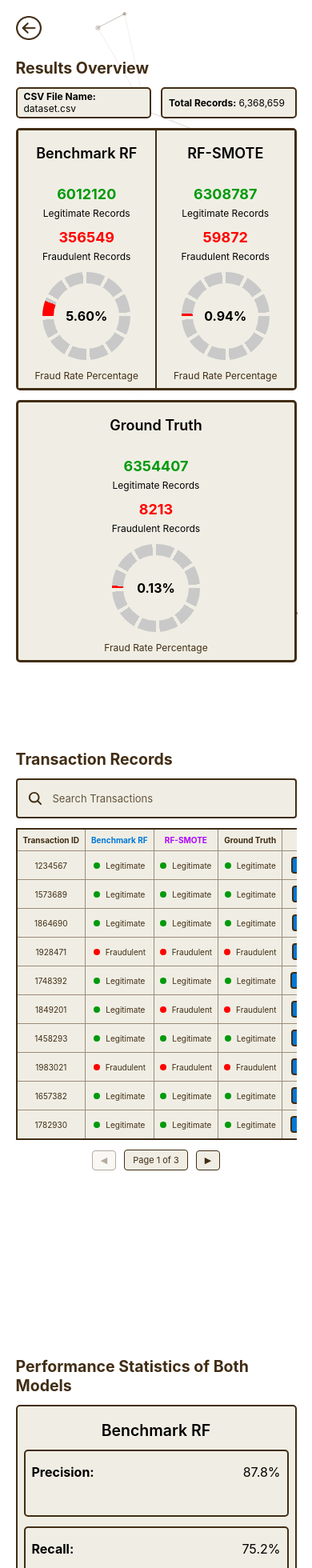
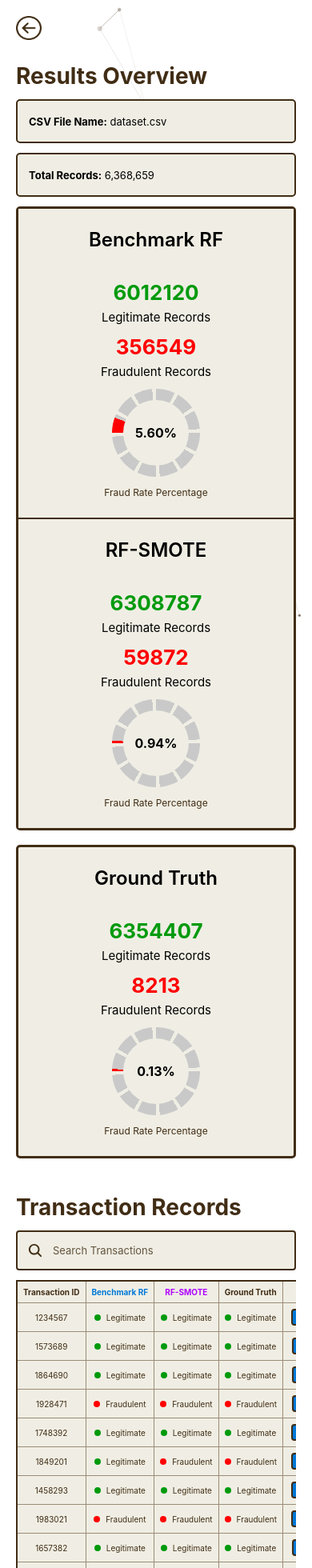
Before and after one commit to alexbytesized/Integritree, a React (Vite) app in the folder frontend/: page /researcher in a window 390 px wide. Shown: the top 1960 px of the page at 80% size. Built offline with nearby package versions, Linux system fonts and the light colour scheme; a web font is replaced by a local one.

Commit message:
Fixed inconsistent sizing for different screens

```diff
--- a/frontend/src/pages/ResearcherResultsPage.css
+++ b/frontend/src/pages/ResearcherResultsPage.css
@@ -2,16 +2,19 @@
   box-sizing: border-box;
 }
 
-.statistics{
+.statistics {
   display: flex;
   flex-direction: column;
-    width: auto;
-    height: clamp(300px, 250vh, 2200px);
+  width: 100%;
+
+  min-height: 100vh;
+  height: auto;
+
   padding-left: clamp(16px, 5vw, 60px);
   padding-right: clamp(16px, 5vw, 60px);
 }
 
-.statistics-title{
+.statistics-title {
   font-family: 'SF Pro Display', sans-serif;
   font-size: clamp(16px, 5vw, 45px);
   font-weight: bold;
@@ -19,65 +22,83 @@
   padding-top: clamp(16px, 5vw, 60px);
 }
 
-.statistics-upper{
+.statistics-upper {
   display: flex;
   flex-direction: row;
-    width: auto;
-    height: clamp(300px, 90vh, 1000px);
+  width: 100%;
+
+  min-height: clamp(700px, 90vh, 1000px);
+  height: auto;
+
   gap: clamp(12px, 2.5vw, 34px);
-    padding-top: clamp(12px, 2.0vw, 22px);
+  padding-top: clamp(12px, 2vw, 22px);
 }
 
-.stat-model{
+.stat-model {
   display: flex;
   flex-direction: column;
-    border-color: #412D15;
-    border-style: solid;
+
+  border: 2px solid #412D15;
   border-radius: 5px;
-    border-width: 2px;
   background-color: #F0EEE4;
+
   width: 50%;
+
   font-family: 'SF Pro Display', sans-serif;
   font-size: clamp(12px, 1.5vw, 25px);
+
   padding-left: clamp(8px, 2vw, 30px);
   padding-right: clamp(8px, 2vw, 30px);
+  padding-top: clamp(16px, 5vw, 30px);
+  padding-bottom: clamp(16px, 3vw, 30px);
+
   align-items: center;
-    padding-top: clamp(16px, 5vw, 30px);
-    gap: clamp(16px, 4vw, 50px);
+  gap: clamp(16px, 3vw, 35px);
 }
 
-.column{
+.column {
   width: min(100%, clamp(240px, 60vw, 750px));
-    height: clamp(40px, 10vh, 200px);
+
+  min-height: clamp(90px, 12vh, 160px);
+  height: auto;
+
   border-radius: 5px;
-    border-color: #412D15;
-    border-width: 2px;
-    border-style: solid;
+  border: 2px solid #412D15;
 }
 
-.stat-title, .test-title{
+.stat-title,
+.test-title {
   font-weight: 600;
   font-size: clamp(18px, 5vw, 40px);
   margin: 0;
 }
 
-.row{
+.row {
   display: flex;
   flex-direction: row;
   align-items: center;
   justify-content: space-between;
+
+  width: 100%;
+  min-height: 100%;
+
   padding-left: clamp(8px, 2vw, 30px);
   padding-right: clamp(8px, 2vw, 30px);
+
   font-size: clamp(18px, 3vw, 30px);
 }
 
 .middle {
   display: flex;
   flex-direction: column;
+
   width: 100%;
-  height: clamp(300px, 55vh, 500px);
+  min-height: clamp(300px, 55vh, 500px);
+  height: auto;
+
   border: 2px solid #412D15;
   border-radius: 5px;
+
   margin-top: clamp(12px, 2vw, 33px);
   background-color: #F0EEE4;
   padding: clamp(24px, 4vw, 60px);
@@ -88,6 +109,7 @@
   font-size: clamp(24px, 3vw, 45px);
   font-weight: 700;
   color: #1f1f1f;
+
   margin: 0;
   margin-bottom: clamp(24px, 4vw, 50px);
 }
@@ -101,14 +123,18 @@
 
 .percentage-card {
   grid-column: span 2;
+
   display: flex;
   flex-direction: column;
   justify-content: center;
   align-items: center;
+
   min-height: clamp(80px, 12vh, 120px);
+
   border: 2px solid #412D15;
   border-radius: 5px;
   background-color: #F0EEE4;
+
   font-family: 'SF Pro Display', sans-serif;
 }
 
@@ -122,7 +148,6 @@
 
 .percentage-card p {
   margin: 0;
-
   font-size: clamp(16px, 2vw, 28px);
   color: #009A0D;
 }
@@ -134,10 +159,13 @@
 .percentage-card h3 {
   margin: 0;
   margin-top: clamp(8px, 1vw, 16px);
+
   font-size: clamp(18px, 2vw, 30px);
   font-weight: 700;
   color: #1f1f1f;
 }
+
+/* McNemar */
 
 .mcnemar-section {
   height: auto;
@@ -152,11 +180,16 @@
   width: 100%;
 }
 
+.mcnemar-table-wrapper {
+  width: 60%;
+  overflow-x: visible;
+}
+
 .mcnemar-table {
   display: grid;
   grid-template-columns: clamp(150px, 15vw, 220px) repeat(2, 1fr);
 
-  width: 60%;
+  width: 100%;
   min-width: 520px;
 
   font-family: "SF Pro Display", sans-serif;
@@ -168,7 +201,9 @@
   background: transparent;
 }
 
-.table-header, .row-header, .table-value {
+.table-header,
+.row-header,
+.table-value {
   display: flex;
   align-items: center;
   justify-content: center;
@@ -193,15 +228,24 @@
 
 .row-header {
   border-left: 2px solid #412D15;
+  border-right: 2px solid #412D15;
+  border-bottom: 2px solid #412D15;
+
   font-size: clamp(14px, 1.2vw, 20px);
   font-weight: 700;
   text-align: center;
 }
 
+.row-header:nth-child(4) {
+  border-top: 2px solid #412D15;
+}
+
 .table-value {
   font-size: clamp(22px, 2vw, 32px);
   font-weight: 400;
-  height: clamp(90px, 10vh, 130px);
+
+  min-height: clamp(90px, 10vh, 130px);
+  height: auto;
 }
 
 .mcnemar-result {
@@ -215,9 +259,11 @@
 .pvalue-box {
   width: 100%;
   margin-top: 0;
+
   border: 2px solid #412D15;
   border-radius: 5px;
   padding: clamp(18px, 3vw, 35px);
+
   font-family: "SF Pro Display", sans-serif;
 }
 
@@ -251,17 +297,9 @@
   line-height: 1.3;
 }
 
-.row-header {
-  border-left: 2px solid #412D15;
-  border-right: 2px solid #412D15;
-  border-bottom: 2px solid #412D15;
-}
-
-.row-header:nth-child(4) {
-  border-top: 2px solid #412D15;
-}
-
-
+/* =========================
+   SMALL LAPTOP / TABLET
+   ========================= */
 @media (max-width: 1024px) {
   .statistics {
     height: auto;
@@ -271,6 +309,7 @@
   .statistics-upper {
     flex-direction: column;
     height: auto;
+    min-height: unset;
     gap: clamp(16px, 3vw, 28px);
   }
 
@@ -283,7 +322,8 @@
 
   .column {
     width: 100%;
-    height: clamp(70px, 10vh, 110px);
+    min-height: clamp(80px, 12vh, 130px);
+    height: auto;
   }
 
   .row {
@@ -308,7 +348,7 @@
 
   .mcnemar-table {
     width: 100%;
-    min-width: 720px;
+    min-width: 650px;
   }
 
   .mcnemar-result {
@@ -316,37 +356,83 @@
   }
 }
 
+/* =========================
+   MOBILE
+   ========================= */
 @media (max-width: 768px) {
+  .statistics {
+    height: auto;
+    min-height: 100vh;
+    padding-left: clamp(16px, 5vw, 28px);
+    padding-right: clamp(16px, 5vw, 28px);
+  }
+
+  .statistics-title {
+    font-size: clamp(28px, 7vw, 38px);
+    padding-top: clamp(24px, 6vw, 40px);
+  }
+
+  .statistics-upper {
+    flex-direction: column;
+    height: auto;
+    min-height: unset;
+    gap: 18px;
+  }
+
+  .stat-model {
+    width: 100%;
+    gap: 16px;
+    padding: 20px 16px;
+  }
+
+  .stat-title {
+    font-size: clamp(24px, 7vw, 32px);
+  }
+
+  .column {
+    width: 100%;
+    min-height: 95px;
+    height: auto;
+  }
+
+  .row {
+    font-size: clamp(16px, 4vw, 22px);
+    padding-left: 16px;
+    padding-right: 16px;
+  }
 
   .middle {
     height: auto;
+    min-height: unset;
     padding: 20px;
   }
 
+  .test-title {
+    font-size: clamp(26px, 7vw, 34px);
+    margin-bottom: 24px;
+  }
+
   .percentage-grid {
-    display: grid;
     grid-template-columns: 1fr;
     gap: 16px;
     width: 100%;
   }
 
-.percentage-card, .percentage-card:nth-child(4), .percentage-card:nth-child(5) {
+  .percentage-card,
+  .percentage-card:nth-child(4),
+  .percentage-card:nth-child(5) {
     grid-column: auto;
     width: 100%;
     min-height: 95px;
   }
 
   .percentage-card {
-    display: flex;
-    justify-content: center;
-    align-items: center;
     text-align: center;
   }
 
   .percentage-card p {
     width: 100%;
     text-align: center;
-    margin: 0;
     font-size: clamp(16px, 5vw, 24px);
   }
 
@@ -355,13 +441,13 @@
   }
 
   .percentage-card h3 {
-    margin: 0;
-    margin-top: 8px;
     text-align: center;
     font-size: clamp(18px, 5vw, 24px);
   }
+
   .mcnemar-section {
     height: auto;
+    min-height: unset;
     padding: 16px;
     overflow: hidden;
   }
@@ -382,21 +468,18 @@
   .mcnemar-table {
     width: 100%;
     min-width: 0 !important;
-
     grid-template-columns: 28% 36% 36%;
   }
 
-.empty-cell, .table-header, .row-header, .table-value {
+  .empty-cell,
+  .table-header,
+  .row-header,
+  .table-value {
     min-height: 65px;
     padding: 6px;
   }
 
-.table-header {
-    font-size: 10px;
-    line-height: 1.2;
-    text-align: center;
-  }
-
+  .table-header,
   .row-header {
     font-size: 10px;
     line-height: 1.2;
@@ -405,7 +488,8 @@
 
   .table-value {
     font-size: clamp(16px, 4vw, 21px);
-    height: 65px;
+    min-height: 65px;
+    height: auto;
   }
 
   .mcnemar-result {
@@ -425,26 +509,47 @@
     font-size: 22px;
   }
 
-.evaluation p:first-child, .evaluation p:last-child {
+  .evaluation p:first-child,
+  .evaluation p:last-child {
     font-size: 13px;
   }
 }
 
+/* =========================
+   SMALL MOBILE
+   ========================= */
 @media (max-width: 480px) {
+  .column {
+    min-height: 90px;
+  }
+
+  .row {
+    font-size: 16px;
+  }
+
+  .percentage-card {
+    min-height: 90px;
+  }
+
   .mcnemar-table {
     grid-template-columns: 27% 36.5% 36.5%;
   }
 
-.table-header, .row-header {
+  .table-header,
+  .row-header {
     font-size: 9px;
   }
 
   .table-value {
     font-size: 18px;
-    height: 58px;
+    min-height: 58px;
+    height: auto;
   }
 
-.empty-cell, .table-header, .row-header, .table-value {
+  .empty-cell,
+  .table-header,
+  .row-header,
+  .table-value {
     min-height: 58px;
     padding: 4px;
   }
--- a/frontend/src/pages/UserResultsPage.css
+++ b/frontend/src/pages/UserResultsPage.css
@@ -1,5 +1,14 @@
 * {
   box-sizing: border-box;
+}
+
+html,
+body,
+#root {
+  width: 100%;
+  min-height: 100%;
+  margin: 0;
+  overflow-x: hidden;
 }
 
 #particles-js {
@@ -8,33 +17,38 @@
   height: 100%;
 }
 
-.backButton{
+.backButton {
   width: clamp(32px, 4vw, 46px);
   height: clamp(30px, 4vw, 44px);
   margin-left: clamp(16px, 5vw, 60px);
   margin-top: clamp(16px, 5vw, 60px);
 }
 
-.backButton:hover{
+.backButton:hover {
   opacity: 0.5;
   cursor: pointer;
   transition: opacity 0.3s ease;
 }
 
-.results{
+.results {
   margin-bottom: clamp(16px, 5vw, 60px);
 }
 
-.results, .transaction{
+.results,
+.transaction {
   display: flex;
   flex-direction: column;
-    width: auto;
-    height: clamp(300px, 90vh, 1000px);
+
+  width: 100%;
+
+  min-height: clamp(700px, 90vh, 1000px);
+  height: auto;
+
   padding-left: clamp(16px, 5vw, 60px);
   padding-right: clamp(16px, 5vw, 60px);
 }
 
-.results-title{
+.results-title {
   font-family: 'SF Pro Display', sans-serif;
   font-size: clamp(16px, 5vw, 45px);
   font-weight: bold;
@@ -42,115 +56,255 @@
   padding-top: clamp(16px, 5vw, 60px);
 }
 
-.results-upper{
+.results-upper {
   display: flex;
   flex-direction: row;
-    width: auto;
-    height: clamp(40px, 6vh, 87px);
+
+  width: 100%;
+  min-height: clamp(50px, 6vh, 87px);
+  height: auto;
+
   gap: clamp(12px, 2.5vw, 34px);
-    padding-top: clamp(12px, 2.0vw, 22px);
+  padding-top: clamp(12px, 2vw, 22px);
 }
 
-.csv{
+.csv {
   display: flex;
-    border-color: #412D15;
-    border-style: solid;
+  align-items: center;
+
+  border: 2px solid #412D15;
   border-radius: 5px;
-    border-width: 2px;
   background-color: #F0EEE4;
-    width: 50%;
+
+  flex: 1;
+  min-width: 0;
+  min-height: clamp(50px, 6vh, 87px);
+
   font-family: 'SF Pro Display', sans-serif;
   font-size: clamp(12px, 1.5vw, 25px);
+
   padding-left: clamp(8px, 2vw, 30px);
-    align-items: center;
+  padding-right: clamp(8px, 2vw, 30px);
 }
 
-.results-proper{
+.results-proper {
   display: flex;
-    height: 100%;
-    margin-top: clamp(12px, 2.0vw, 22px);
+  flex: 1;
+
+  min-height: clamp(500px, 70vh, 850px);
+  height: auto;
+
+  margin-top: clamp(12px, 2vw, 22px);
   gap: clamp(12px, 2.5vw, 34px);
 }
 
-.model{
-    border-color: #412D15;
-    border-style: solid;
-    border-width: 2px;
+.model {
+  display: flex;
+
+  border: 2px solid #412D15;
   border-radius: 5px;
-    display: flex;
+
   width: 60%;
+  min-width: 0;
 }
 
-.model-right{
-    border-color: #412D15;
-    border-style: solid;
-    border-width: 3px;
-    border-radius: 5px;
+.model-right {
   display: flex;
   flex-direction: column;
+  align-items: center;
+
+  border: 3px solid #412D15;
+  border-radius: 5px;
+  background-color: #F0EEE4;
+
   width: 30%;
+  min-width: 0;
   margin-left: auto;
-    background-color: #F0EEE4;
-    align-items: center;
+
+  padding-bottom: clamp(16px, 3vw, 30px);
 }
 
-.model-1{
-    border-color: #412D15;
-    border-style: solid;
-    border-width: 1px;
-    background-color: #F0EEE4;
+.model-1 {
   display: flex;
   flex-direction: column;
+  align-items: center;
+
+  border: 1px solid #412D15;
+  background-color: #F0EEE4;
+
   width: 50%;
-    align-items: center;
+  min-width: 0;
+
+  padding-bottom: clamp(16px, 3vw, 30px);
 }
 
-p{
+p {
   font-family: 'SF Pro Display', sans-serif;
 }
 
-.model-title{
+.model-title {
   font-weight: 600;
   font-size: clamp(18px, 4vw, 35px);
+  text-align: center;
 }
 
-.legitimate-numbers, .fraudulent-numbers{
+.legitimate-numbers,
+.fraudulent-numbers {
   font-weight: 700;
   font-size: clamp(18px, 4vw, 35px);
   color: #009A0D;
   margin: 0;
   margin-top: clamp(12px, 2vw, 33px);
-
 }
 
-.fraudulent-numbers{
+.fraudulent-numbers {
   color: #FF0000;
 }
 
-.records{
+.records {
   font-size: clamp(12px, 3vw, 25px);
   margin: 0;
   margin-top: clamp(6px, 1vw, 11px);
+  text-align: center;
 }
 
+/* =========================
+   SMALL LAPTOP / TABLET
+   ========================= */
 @media (max-width: 1024px) {
-  .results {
+  .results,
+  .transaction {
     height: auto;
     min-height: 100vh;
+  }
+
+  .results-upper {
+    height: auto;
+    min-height: unset;
   }
 
   .results-proper {
     flex-direction: column;
     height: auto;
+    min-height: unset;
   }
 
   .model {
     width: 100%;
+    min-height: 500px;
   }
 
   .model-right {
     width: 100%;
     margin-left: 0;
-    min-height: 300px;
+    min-height: 420px;
+  }
+
+  .model-1 {
+    min-height: 420px;
   }
 }
+
+/* =========================
+   MOBILE
+   ========================= */
+@media (max-width: 768px) {
+  .results,
+  .transaction {
+    height: auto;
+    min-height: 100vh;
+
+    padding-left: clamp(16px, 5vw, 32px);
+    padding-right: clamp(16px, 5vw, 32px);
+  }
+
+  .results-title {
+    font-size: clamp(28px, 7vw, 40px);
+    padding-top: clamp(24px, 6vw, 40px);
+  }
+
+  .results-upper {
+    flex-direction: column;
+    gap: 12px;
+  }
+
+  .csv {
+    width: 100%;
+    min-height: 55px;
+  }
+
+  .results-proper {
+    flex-direction: column;
+    gap: 18px;
+  }
+
+  .model {
+    flex-direction: column;
+    width: 100%;
+    min-height: unset;
+  }
+
+  .model-1 {
+    width: 100%;
+    min-height: 420px;
+  }
+
+  .model-right {
+    width: 100%;
+    min-height: 420px;
+    margin-left: 0;
+  }
+
+  .model-title {
+    font-size: clamp(22px, 7vw, 32px);
+  }
+
+  .legitimate-numbers,
+  .fraudulent-numbers {
+    font-size: clamp(24px, 7vw, 34px);
+  }
+
+  .records {
+    font-size: clamp(15px, 4vw, 22px);
+  }
+}
+
+/* =========================
+   SMALL MOBILE
+   ========================= */
+@media (max-width: 480px) {
+  .backButton {
+    margin-left: 20px;
+    margin-top: 20px;
+  }
+
+  .results,
+  .transaction {
+    padding-left: 20px;
+    padding-right: 20px;
+  }
+
+  .csv {
+    font-size: 13px;
+    padding-left: 14px;
+    padding-right: 14px;
+  }
+
+  .model-1,
+  .model-right {
+    min-height: 380px;
+  }
+
+  .model-title {
+    font-size: 24px;
+  }
+
+  .legitimate-numbers,
+  .fraudulent-numbers {
+    font-size: 26px;
+  }
+
+  .records {
+    font-size: 15px;
+  }
+}
```
Lines whose indentation alone changed are shown as unchanged.
